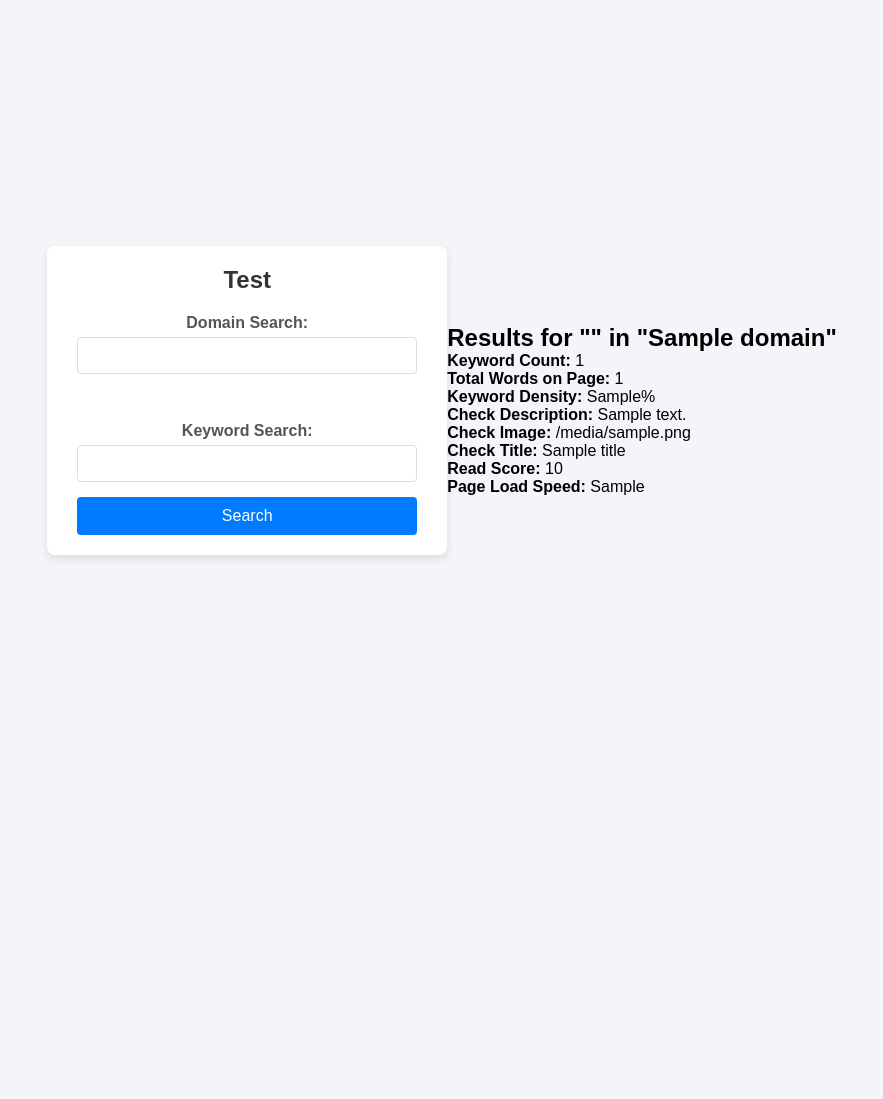
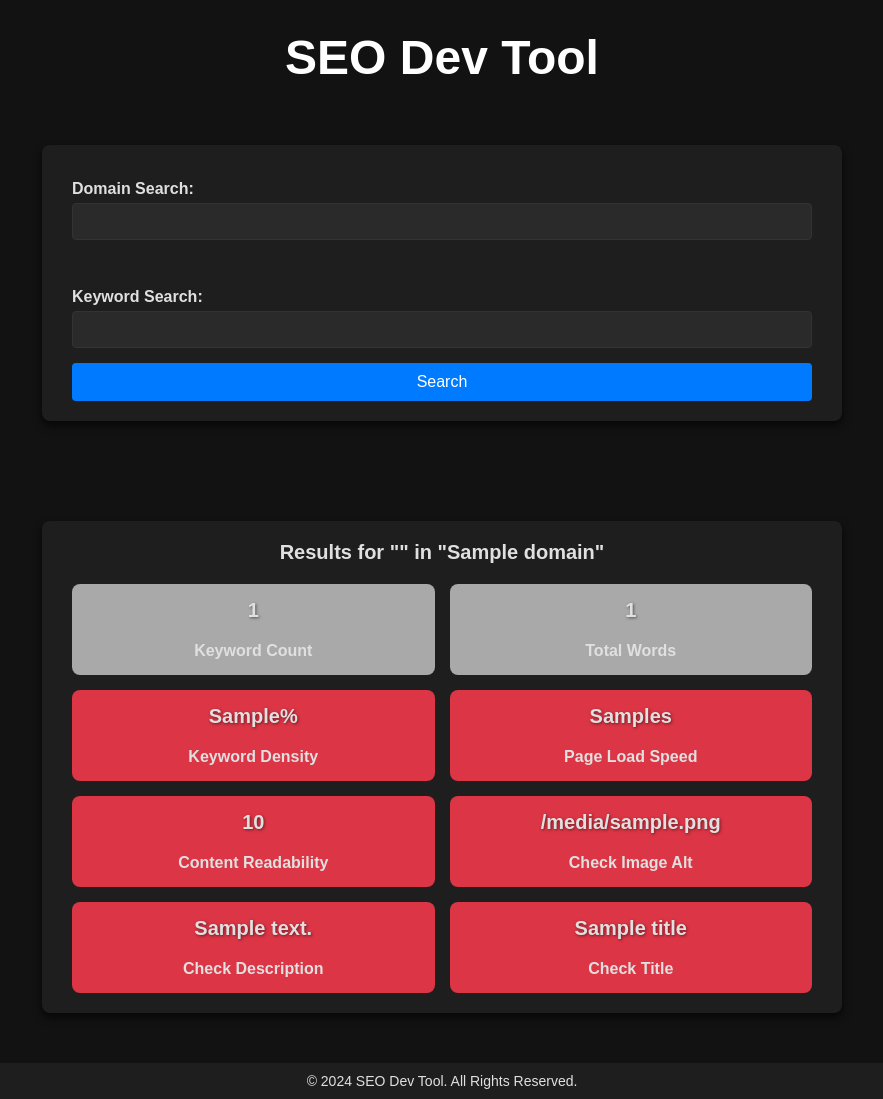
Before and after one commit to c-dev2/SeoDevTool, a Django app: template seotool/templates/home.html in a window 1280 px wide. Shown: the whole page, without its empty margins (198-1081 px from the left). Before the commit the page ends 559 px from the top, so only its background shows below. Run offline with Django 5.2, Linux system fonts and the light colour scheme; the template is opened without the code that fills it: most values are stand-ins (such as "Sample title", 1, 10 or a date in 2020).

Commit message:
Updated UI

```diff
--- a/seotool/templates/home.html
+++ b/seotool/templates/home.html
@@ -1,13 +1,9 @@
-<!DOCTYPE html>
-<html lang="en">
-<head>
-    <meta charset="UTF-8">
-    <meta name="viewport" content="width=device-width, initial-scale=1.0">
-    <title>Home</title>
-</head>
-<body>
-    <div class="container">
-        <h1>Test</h1>
+<div class="main-header">
+    <h1>SEO Dev Tool</h1>
+</div>
+<div class="main-container">
+    <!-- Search Box Section -->
+    <div class="search-box">
         <form action="{% url 'handle_form' %}" method="get">
             <label for="domain-search">Domain Search:</label>
             <input id="domain-search" name="domain-search" type="text"><br><br>
@@ -18,22 +14,61 @@
         </form>
     </div>
 
+    <!-- Metrics Display Section -->
     {% if query_count is not None %}
-    <div style="margin-top: 20px;">
+    <div class="metrics-display">
         <h2>Results for "{{ query }}" in "{{ domain }}"</h2>
-        <p><strong>Keyword Count:</strong> {{ query_count }}</p>
-        <p><strong>Total Words on Page:</strong> {{ total_words }}</p>
-        <p><strong>Keyword Density:</strong> {{ keyword_density }}%</p>
-        <p><strong>Check Description:</strong> {{ description }}</p>
-        <p><strong>Check Image:</strong> {{ img_alt }}</p>
-        <p><strong>Check Title:</strong> {{ title }}</p>
-        <p><strong>Read Score:</strong> {{ read_score }}</p>
-        <p><strong>Page Load Speed:</strong> {{ load_speed }}</p>
+        <div class="metrics-grid">
+            <!-- Keyword Count -->
+            <div class="metric-container">
+                <h2 class="metric-val">{{ query_count }}</h2>
+                <h3 class="metric-name">Keyword Count</h3>
+            </div>
+            <!-- Total Words -->
+            <div class="metric-container">
+                <h2 class="metric-val">{{ total_words }}</h2>
+                <h3 class="metric-name">Total Words</h3>
+            </div>
+            <!-- Keyword Density -->
+            <div class="metric-container {% if keyword_density > 1 %}good{% elif keyword_density > 0.5 %}medium{% else %}bad{% endif %}">
+                <h2 class="metric-val">{{ keyword_density }}%</h2>
+                <h3 class="metric-name">Keyword Density</h3>
+            </div>
+            <!-- Page Load Speed -->
+            <div class="metric-container {% if load_speed < 1 %}good{% elif load_speed < 1 %}medium{% else %}bad{% endif %}">
+                <h2 class="metric-val">{{ load_speed }}s</h2>
+                <h3 class="metric-name">Page Load Speed</h3>
+            </div>
+            <!-- Content Readability -->
+            <div class="metric-container {% if read_score > 80 %}good{% elif read_score > 30 %}medium{% else %}bad{% endif %}">
+                <h2 class="metric-val">{{ read_score }}</h2>
+                <h3 class="metric-name">Content Readability</h3>
+            </div>
+            <!-- Check Image -->
+            <div class="metric-container {% if img_alt == 'Filled' %}good{% else %}bad{% endif %}">
+                <h2 class="metric-val">{{ img_alt }}</h2>
+                <h3 class="metric-name">Check Image Alt</h3>
+            </div>
+            <!-- Check Description -->
+            <div class="metric-container {% if description == 'Filled' %}good{% else %}bad{% endif %}">
+                <h2 class="metric-val">{{ description }}</h2>
+                <h3 class="metric-name">Check Description</h3>
+            </div>
+            <!-- Check Title -->
+            <div class="metric-container {% if title == 'Filled' %}good{% else %}bad{% endif %}">
+                <h2 class="metric-val">{{ title }}</h2>
+                <h3 class="metric-name">Check Title</h3>
+            </div>
+        </div>
     </div>
     {% endif %}
+</div>
+<div class="footer">
+    <p>&copy; 2024 SEO Dev Tool. All Rights Reserved.</p>
+</div>
 
-    <style>
-        /* style.css */
+<style>
+/* General Styles */
 * {
     margin: 0;
     padding: 0;
@@ -41,35 +76,68 @@
     font-family: Arial, sans-serif;
 }
 
+/* Body */
 body {
     display: flex;
-    justify-content: center;
-    align-items: center;
-    height: 100vh;
-    background-color: #f4f4f9;
+    flex-direction: column;
+    min-height: 100vh;
+    background-color: #121212;
+    color: #e0e0e0;
+    margin: 0;
 }
 
-.container {
-    background-color: #ffffff;
-    padding: 20px 30px;
-    width: 100%;
-    max-width: 400px;
-    border-radius: 8px;
-    box-shadow: 0 4px 8px rgba(0, 0, 0, 0.1);
+/* Header */
+.main-header {
+    margin-top: 20px;
+    font-size: 24px;
+    font-weight: bold;
     text-align: center;
+    padding: 10px 0;
+    color: #ffffff;
 }
 
-h1 {
-    margin-bottom: 20px;
-    color: #333;
-    font-size: 24px;
+/* Main Container */
+.main-container {
+    flex: 1;
+    display: flex;
+    flex-direction: column;
+    gap: 50px;
+    width: 90%;
+    max-width: 800px;
+    margin: 50px auto;
 }
 
+/* Search Box */
+.search-box {
+    background-color: #1e1e1e;
+    padding: 20px 30px;
+    border-radius: 8px;
+    box-shadow: 0 4px 8px rgba(0, 0, 0, 0.7);
+}
+
+/* Results Section */
+.metrics-display {
+    background-color: #1e1e1e;
+    padding: 20px 30px;
+    border-radius: 8px;
+    box-shadow: 0 4px 8px rgba(0, 0, 0, 0.7);
+    margin-top: 50px;
+}
+
+/* Center the results header and add spacing */
+.metrics-display h2 {
+    text-align: center;
+    margin-bottom: 20px; /* Space below the header */
+    font-size: 20px;
+    color: #e0e0e0;
+}
+
+/* Labels and Inputs */
 label {
     display: block;
     font-weight: bold;
     margin-top: 15px;
-    color: #555;
+    color: #e0e0e0;
 }
 
 input[type="text"] {
@@ -77,8 +145,10 @@ input[type="text"] {
     padding: 10px;
     margin-top: 5px;
     margin-bottom: 15px;
-    border: 1px solid #ddd;
+    border: 1px solid #333;
     border-radius: 4px;
+    background-color: #2a2a2a;
+    color: #e0e0e0;
 }
 
 button[type="submit"] {
@@ -97,8 +167,63 @@ button[type="submit"]:hover {
     background-color: #0056b3;
 }
 
-    </style>
+/* Metrics Grid */
+.metrics-grid {
+    display: grid;
+    grid-template-columns: repeat(2, 1fr);
+    gap: 15px;
+}
+
+/* Metric Container */
+.metric-container {
+    padding: 15px;
+    border-radius: 8px;
+    text-align: center;
+    color: #fff;
+    background-color: darkgray;
+    font-weight: bold;
+}
+
+.metric-container.good {
+    background-color: #28a745;
+}
+
+.metric-container.medium {
+    background-color: #ffc107;
+    color: #333;
+}
+
+.metric-container.bad {
+    background-color: #dc3545;
+}
+
+/* Metric Values */
+.metric-val {
+    font-size: 28px; /* Larger font size */
+    font-weight: bold; /* Bold text */
+    color: #ffffff; /* Bright white to stand out */
+    text-shadow: 1px 1px 3px rgba(0, 0, 0, 0.5); /* Subtle shadow for more emphasis */
+}
+
+/* Metric Names */
+.metric-name {
+    font-size: 16px;
+    color: #e0e0e0; /* Softer gray to contrast with value */
+    margin-top: 5px; /* Add space between the value and the name */
+}
+
+/* Footer */
+.footer {
+    background-color: #1e1e1e;
+    text-align: center;
+    padding: 10px 0;
+    font-size: 14px;
+    color: #e0e0e0;
+    width: 100%;
+    margin-top: auto;
+}
+
+</style>
 
 </body>
-
 </html>
```
Also changed, not shown: seotool/views.py (+12 -7 lines).
